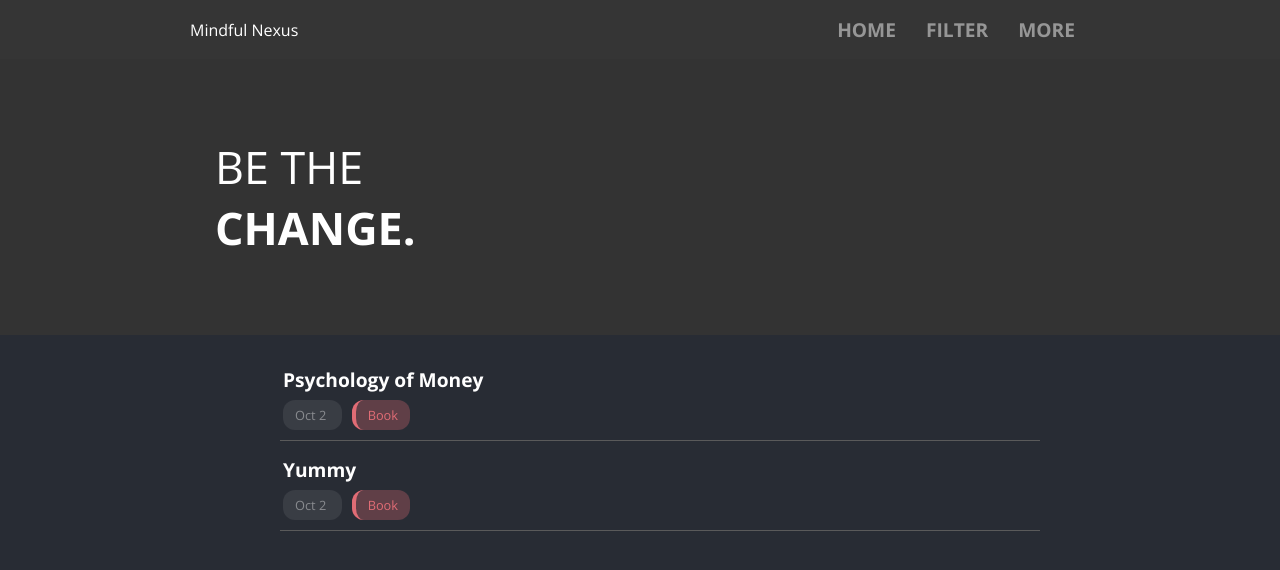
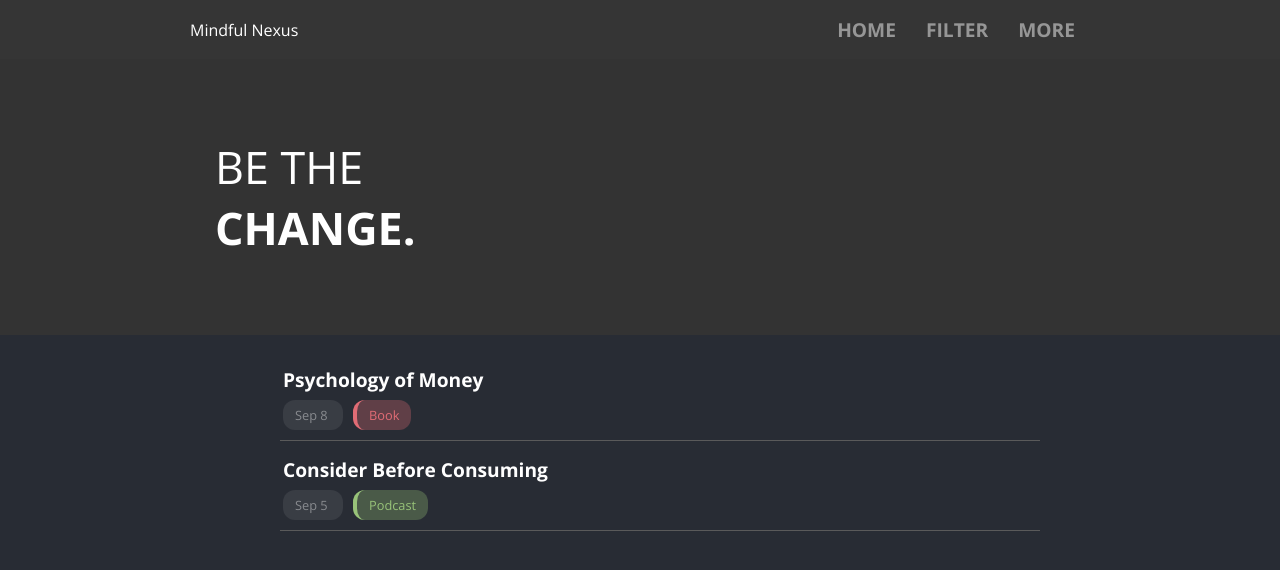
Before and after one commit to Buraiyen/Mindful-Nexus, an Angular app: page / in a window 1280 px wide. Shown: the top 570 px of the page. Built offline with nearby package versions, Linux system fonts and the light colour scheme.

Commit message:
:truck: refactor: moved mock data file

```diff
--- a/src/app/app-routing.module.ts
+++ b/src/app/app-routing.module.ts
@@ -1,6 +1,6 @@
 import { NgModule } from '@angular/core';
 import { RouterModule, Routes } from '@angular/router';
-import { PAGE_DATA } from './dynamic-page/page-data';
+import { PAGE_DATA } from './data/page-data';
 import { HomePageComponent } from './home-page/home-page.component';
 import { DynamicPageComponent } from './dynamic-page/dynamic-page.component';
 
--- /dev/null
+++ b/src/app/data/page-data.ts
@@ -0,0 +1,21 @@
+export const PAGE_DATA = [
+  {
+    id: 'psychology-of-money',
+    title: 'Psychology of Money',
+    date: new Date('09/08/2020'),
+    category: 'book',
+    content: [
+      '"The Psychology of Money" is a book by Morgan Housel that explores the complex relationship between people and money. The book focuses on the psychology and behavior of individuals, rather than financial theory or investment strategies. It examines the various ways that people think about money, and how these beliefs and behaviors impact their financial decisions',
+    ],
+  },
+  {
+    id: 'consider-before-consuming',
+    title: 'Consider Before Consuming',
+    date: new Date('9/5/2019'),
+    category: 'podcast',
+    content: [
+      'Consider Before Consuming is a podcast from "Fight the New Drug," a non-profit organization that aims to raise awareness about the harmful effects of pornography and help individuals to break free from addiction.',
+      'The podcast features interviews with experts in the fields of psychology, addiction recovery, and social science, as well as personal stories from individuals who have struggled with pornography addiction. The episodes cover a range of topics related to pornography, including its impact on the brain, the ways it can harm relationships, and the challenges of breaking free from addiction',
+    ],
+  },
+];
--- a/src/app/dynamic-page/page-data.ts
+++ /dev/null
@@ -1,22 +0,0 @@
-export const PAGE_DATA = [
-  {
-    id: 'psychology-of-money',
-    title: 'Psychology of Money',
-    date: new Date('10/02/98'),
-    category: 'book',
-    content: [
-      'Psychology of money is about money',
-      'Here is the second paragraph',
-    ],
-  },
-  {
-    id: 'test',
-    title: 'Yummy',
-    date: new Date('10/02/98'),
-    category: 'book',
-    content: [
-      'Psychology of money is about money',
-      'Here is the second paragraph',
-    ],
-  },
-];
--- a/src/app/timeline/timeline.component.ts
+++ b/src/app/timeline/timeline.component.ts
@@ -1,6 +1,6 @@
 import { Component } from '@angular/core';
 import { TimelineItem } from './timeline-item/timeline-item';
-import { PAGE_DATA } from '../dynamic-page/page-data';
+import { PAGE_DATA } from '../data/page-data';
 
 @Component({
   selector: 'app-timeline',
```
